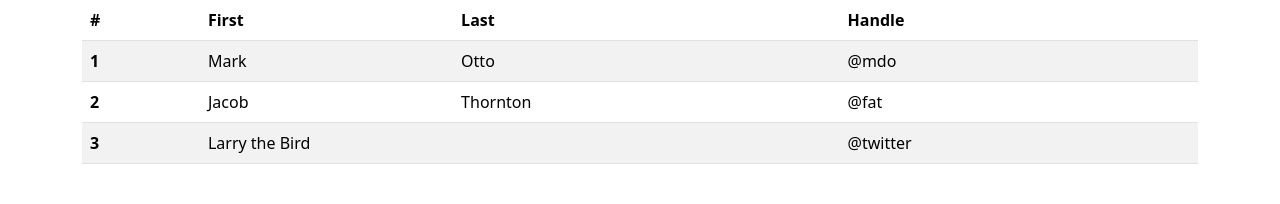
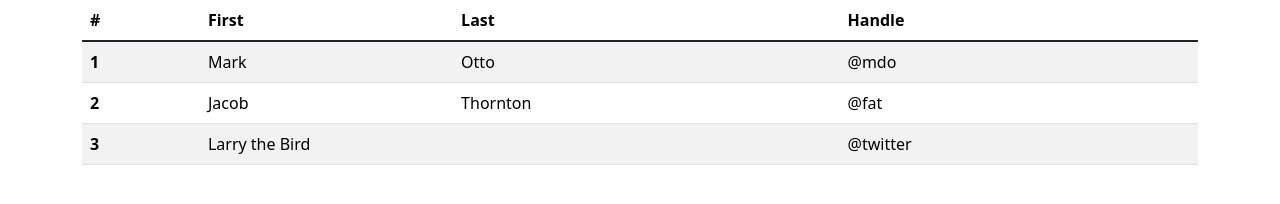
Before and after one commit to SanDaws/basic-nodejsrepo, a website built with Vite: page index.html in a window 1280 px wide. Built offline with nearby package versions, Linux system fonts and the light colour scheme.

Commit message:
alteracion de tablas

```diff
--- a/index.html
+++ b/index.html
@@ -12,8 +12,8 @@
     <header></header>
     <main>
         <section class="container">
-            <table class="table table-striped table-hover">
-                <thead>
+            <table class="table table-striped table-hover ">
+                <thead class="text-capitalize">
                     <tr>
                     <th scope="col">#</th>
                     <th scope="col">First</th>
@@ -21,7 +21,7 @@
                     <th scope="col">Handle</th>
                     </tr>
                 </thead>
-                <tbody>
+                <tbody class="table-group-divider">
                     <tr>
                     <th scope="row">1</th>
                     <td>Mark</td>
```
